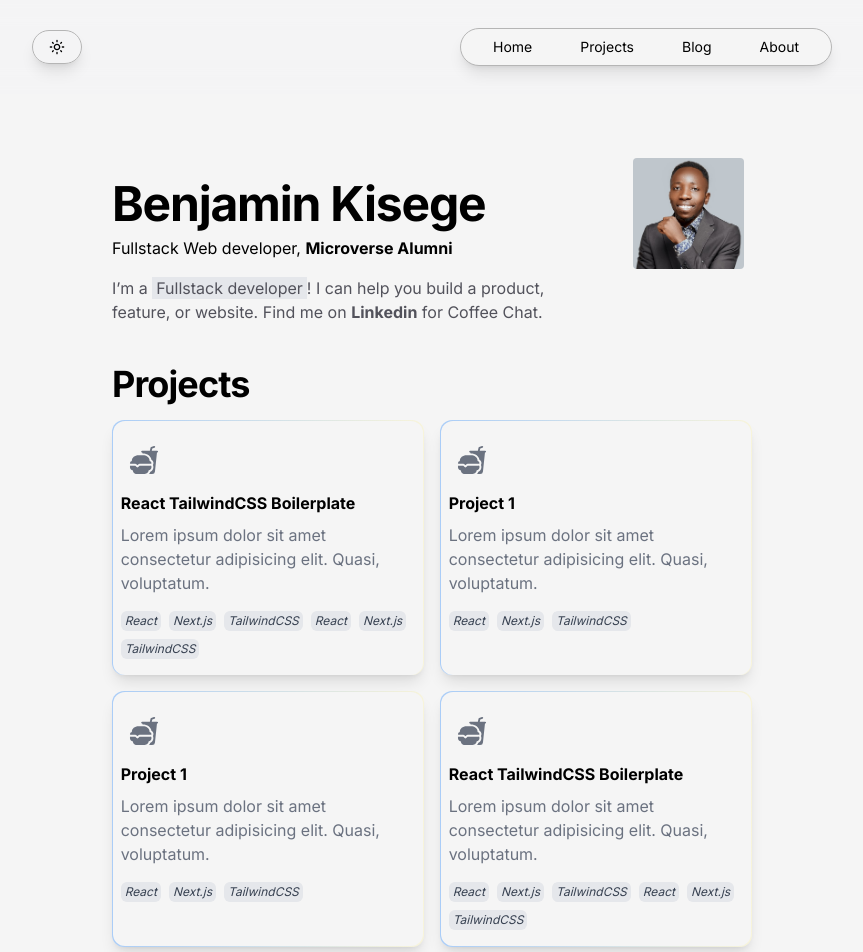
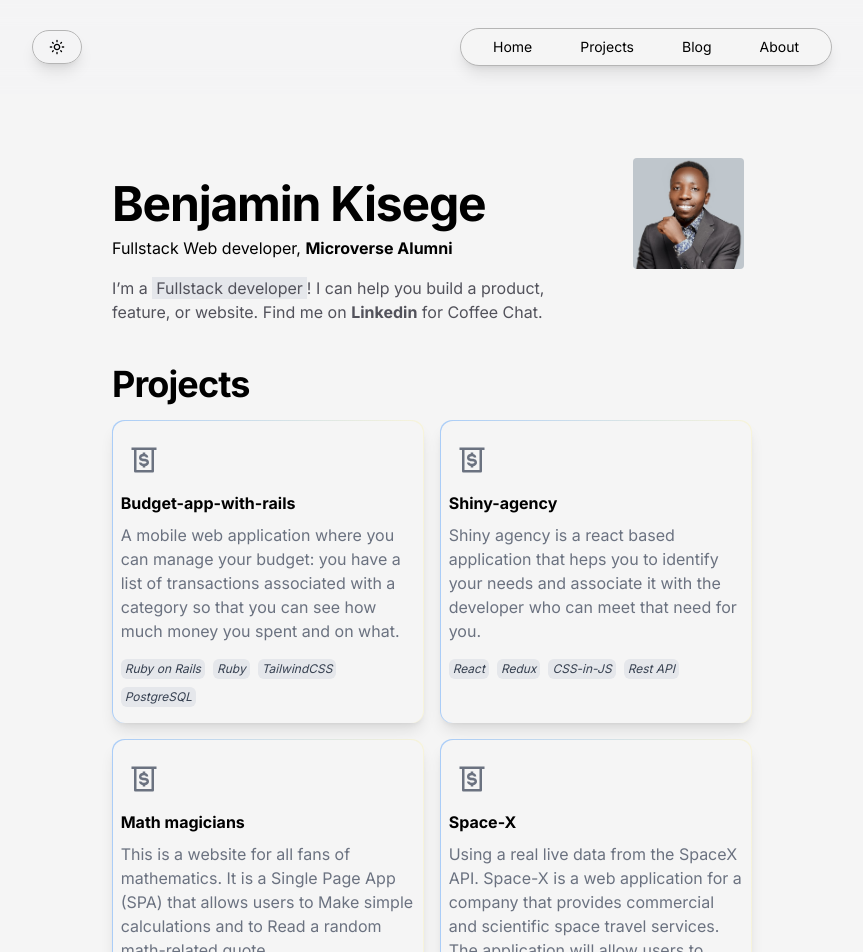
Before and after one commit to iambenkis/Portfolio-2.0, a Next.js app: page / in a window 1280 px wide. Shown: the top 952 px of the page, without its empty margins (208-1071 px from the left). Built offline with nearby package versions, Linux system fonts and the light colour scheme.

Commit message:
Update projects

```diff
--- a/src/data/projects/index.jsx
+++ b/src/data/projects/index.jsx
@@ -1,67 +1,52 @@
 'use client'
 import { IoFastFood } from 'react-icons/io5'
+import { BiMoneyWithdraw } from 'react-icons/bi'
 
 export const projects = [
   {
-    name: 'React TailwindCSS Boilerplate',
+    name: 'Budget-app-with-rails',
     description:
-      'Lorem ipsum dolor sit amet consectetur adipisicing elit. Quasi, voluptatum.',
-    stacks: [
-      'React',
-      'Next.js',
-      'TailwindCSS',
-      'React',
-      'Next.js',
-      'TailwindCSS',
-    ],
+      'A mobile web application where you can manage your budget: you have a list of transactions associated with a category so that you can see how much money you spent and on what.',
+    stacks: ['Ruby on Rails', 'Ruby', 'TailwindCSS', 'PostgreSQL'],
+    live: 'https://github.com/iambenkis/Budget-app-with-rails',
+    source: 'https://github.com/iambenkis/Budget-app-with-rails',
+    icon: '<BiMoneyWithdraw />',
+  },
+  {
+    name: 'Shiny-agency',
+    description:
+      'Shiny agency is a react based application that heps you to identify your needs and associate it with the developer who can meet that need for you.',
+    stacks: ['React', 'Redux', 'CSS-in-JS', 'Rest API'],
+    live: 'https://enchanting-centaur-48a8eb.netlify.app/',
+    source: 'https://github.com',
+    icon: '<BiMoneyWithdraw />',
+  },
+  {
+    name: 'Math magicians',
+    description:
+      'This is a website for all fans of mathematics. It is a Single Page App (SPA) that allows users to Make simple calculations and to Read a random math-related quote.',
+    stacks: ['React', 'Redux', 'Css', 'Saas'],
     live: 'https://google.com',
     source: 'https://github.com',
+    icon: '<BiMoneyWithdraw />',
   },
   {
-    name: 'Project 1',
+    name: 'Space-X',
     description:
-      'Lorem ipsum dolor sit amet consectetur adipisicing elit. Quasi, voluptatum.',
-    stacks: ['React', 'Next.js', 'TailwindCSS'],
+      'Using a real live data from the SpaceX API. Space-X is a web application for a company that provides commercial and scientific space travel services. The application will allow users to book rockets and join selected space missions.',
+    stacks: ['React', 'Redux', 'Rest API', 'Css ', 'Saas'],
     live: 'https://google.com',
     source: 'https://github.com',
+    icon: '<BiMoneyWithdraw />',
   },
   {
-    name: 'Project 1',
+    name: 'School-library',
     description:
-      'Lorem ipsum dolor sit amet consectetur adipisicing elit. Quasi, voluptatum.',
-    stacks: ['React', 'Next.js', 'TailwindCSS'],
-    live: 'https://google.com',
-    source: 'https://github.com',
-  },
-  {
-    name: 'React TailwindCSS Boilerplate',
-    description:
-      'Lorem ipsum dolor sit amet consectetur adipisicing elit. Quasi, voluptatum.',
-    stacks: [
-      'React',
-      'Next.js',
-      'TailwindCSS',
-      'React',
-      'Next.js',
-      'TailwindCSS',
-    ],
-    live: 'https://google.com',
-    source: 'https://github.com',
-  },
-  {
-    name: 'Project 1',
-    description:
-      'Lorem ipsum dolor sit amet consectetur adipisicing elit. Quasi, voluptatum.',
-    stacks: [
-      'React',
-      'Next.js',
-      'TailwindCSS',
-      'React',
-      'Next.js',
-      'TailwindCSS',
-    ],
-    live: 'https://google.com',
-    source: 'https://github.com',
+      'In this project, I build a school library app. In this initial step, I implement the classes to represent students and teachers. Build with Ruby',
+    stacks: ['Ruby', 'PostgreSQL'],
+    live: 'https://github.com/iambenkis/School-library',
+    source: 'https://github.com/iambenkis/School-library',
+    icon: '<BiMoneyWithdraw />',
   },
 ]
 
@@ -80,6 +65,7 @@ export const UpcommingProjects = [
     ],
     live: 'https://google.com',
     source: 'https://github.com',
+    icon: '<BiMoneyWithdraw />',
   },
   {
     name: 'Project 1',
@@ -88,6 +74,7 @@ export const UpcommingProjects = [
     stacks: ['React', 'Next.js', 'TailwindCSS'],
     live: 'https://google.com',
     source: 'https://github.com',
+    icon: '<BiMoneyWithdraw />',
   },
   {
     name: 'More projects coming soon',
@@ -96,6 +83,7 @@ export const UpcommingProjects = [
     // stacks: ['React', 'Next.js', 'TailwindCSS'],
     live: 'https://google.com',
     source: 'https://github.com',
+    icon: '<BiMoneyWithdraw />',
   },
 ]
 
@@ -110,7 +98,7 @@ export default function ProjectItems(props) {
           className="p-[.7px] bg-gradient-to-r from-blue-400/50 to-transparent rounded-xl shadow-lg  hover:bg-gradient-to-r from-blue-200/50 to-yellow-200/25 transition duration-500"
         >
           <div className="p-2 bg-neutral-100 dark:bg-gray-900 rounded-xl w-full h-full hover:bg-gradient-to-r from-blue-200/50 to-yellow-200/25 transition duration-500">
-            <IoFastFood className="text-gray-500 dark:text-white text text-3xl mx-2 my-4" />
+            <BiMoneyWithdraw className="text-gray-500 dark:text-white text text-3xl mx-2 my-4" />
             <h3 className="font-bold text-black dark:text-white">
               {project.name}
             </h3>
```
